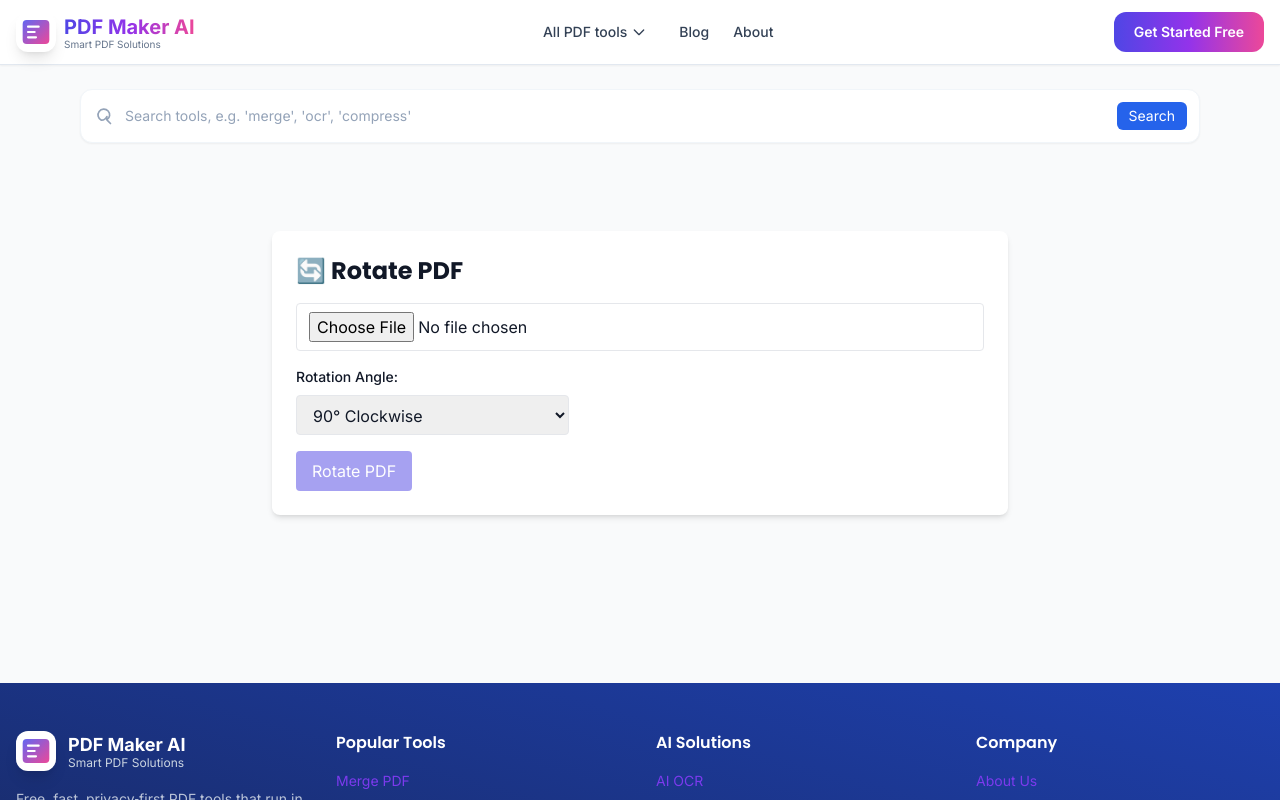
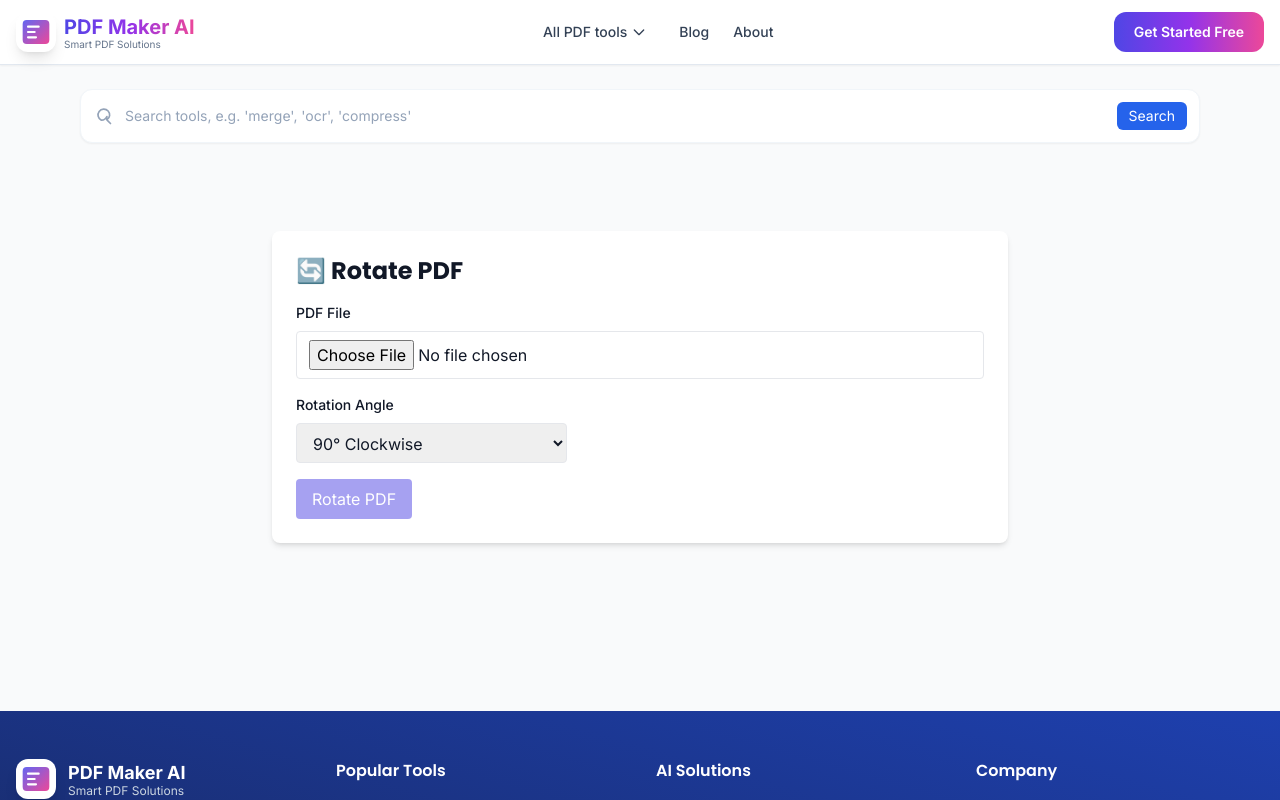
Before and after one commit to studybuild576-commits/my-tool-website, a Next.js app: page /pdf-rotate in a window 1280 px wide. Shown: the top 800 px of the page. Built offline with nearby package versions, Linux system fonts and the light colour scheme.

Commit message:
Update PDFRotateTool.tsx

```diff
--- a/components/PDFRotateTool.tsx
+++ b/components/PDFRotateTool.tsx
@@ -1,30 +1,45 @@
+// components/PDFRotateTool.tsx
 "use client";
-import { useState } from "react";
+import { useEffect, useState } from "react";
 import { PDFDocument, degrees } from "pdf-lib";
 
 export default function PDFRotateTool() {
   const [file, setFile] = useState<File | null>(null);
   const [rotatedUrl, setRotatedUrl] = useState<string | null>(null);
   const [loading, setLoading] = useState(false);
-  const [rotation, setRotation] = useState(90);
+  const [rotation, setRotation] = useState<number>(90);
+  const [error, setError] = useState<string | null>(null);
+
+  // Blob URL cleanup on unmount or when replaced
+  useEffect(() => {
+    return () => {
+      if (rotatedUrl) URL.revokeObjectURL(rotatedUrl);
+    };
+  }, [rotatedUrl]);
 
   async function handleRotate() {
-    if (!file) return;
+    if (!file) {
+      setError("Please select a PDF.");
+      return;
+    }
     setLoading(true);
+    setError(null);
     try {
       const bytes = await file.arrayBuffer();
       const pdfDoc = await PDFDocument.load(bytes);
+
       const pages = pdfDoc.getPages();
-
       pages.forEach((page) => {
+        // pdf-lib rotation multiples of 90° support karta hai
         page.setRotation(degrees(rotation));
       });
 
       const rotatedBytes = await pdfDoc.save();
-      const blob = new Blob([rotatedBytes as any], { type: "application/pdf" });
+      if (rotatedUrl) URL.revokeObjectURL(rotatedUrl);
+      const blob = new Blob([rotatedBytes as unknown as BlobPart], { type: "application/pdf" });
       setRotatedUrl(URL.createObjectURL(blob));
-    } catch (error) {
-      alert("Error rotating PDF: " + error);
+    } catch (e) {
+      setError("Error rotating PDF: " + String(e));
     } finally {
       setLoading(false);
     }
@@ -33,26 +48,33 @@ export default function PDFRotateTool() {
   return (
     <section className="bg-white p-6 rounded-lg shadow-md">
       <h2 className="text-2xl font-bold mb-4">🔄 Rotate PDF</h2>
+
+      <div className="mb-4">
+        <label className="block text-sm font-medium mb-2">PDF File</label>
         <input
           type="file"
           accept="application/pdf"
           onChange={(e) => {
             setFile(e.target.files?.[0] || null);
             setRotatedUrl(null);
+            setError(null);
           }}
-        className="mb-4 block w-full border rounded px-3 py-2"
+          className="block w-full border rounded px-3 py-2"
+          aria-label="Select PDF to rotate"
         />
+      </div>
 
       <div className="mb-4">
-        <label className="block text-sm font-medium mb-2">Rotation Angle:</label>
+        <label className="block text-sm font-medium mb-2">Rotation Angle</label>
         <select
           value={rotation}
-          onChange={(e) => setRotation(Number(e.target.value))}
+          onChange={(e) => setRotation(parseInt(e.target.value, 10))}
           className="border rounded px-3 py-2"
+          aria-label="Select rotation angle"
         >
           <option value={90}>90° Clockwise</option>
           <option value={180}>180°</option>
-          <option value={270}>270° (90° Counter-clockwise)</option>
+          <option value={270}>270° (90° Counter‑clockwise)</option>
         </select>
       </div>
 
@@ -64,11 +86,17 @@ export default function PDFRotateTool() {
         {loading ? "Rotating..." : "Rotate PDF"}
       </button>
 
+      {error && (
+        <div className="mt-4 bg-red-50 border border-red-200 rounded p-3 text-sm text-red-700" role="alert">
+          {error}
+        </div>
+      )}
+
       {rotatedUrl && (
         <div className="mt-6">
           <a
             href={rotatedUrl}
-            download="rotated.pdf"
+            download={(file?.name?.replace(/.pdf$/i, "") || "rotated") + ".pdf"}
             className="inline-block bg-green-600 text-white px-4 py-2 rounded hover:bg-green-700"
           >
             📥 Download Rotated PDF
```
Lines whose indentation alone changed are shown as unchanged.
